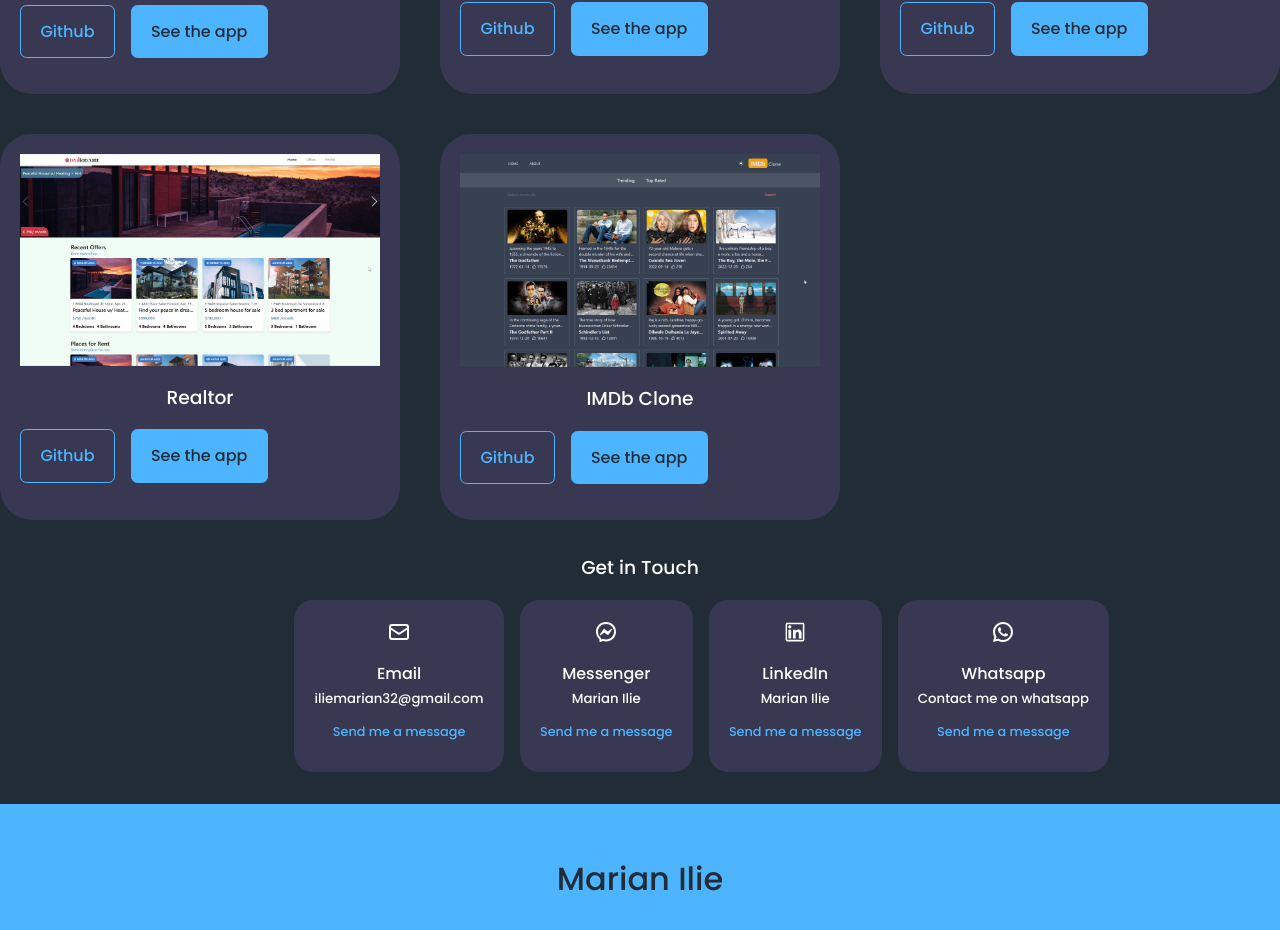
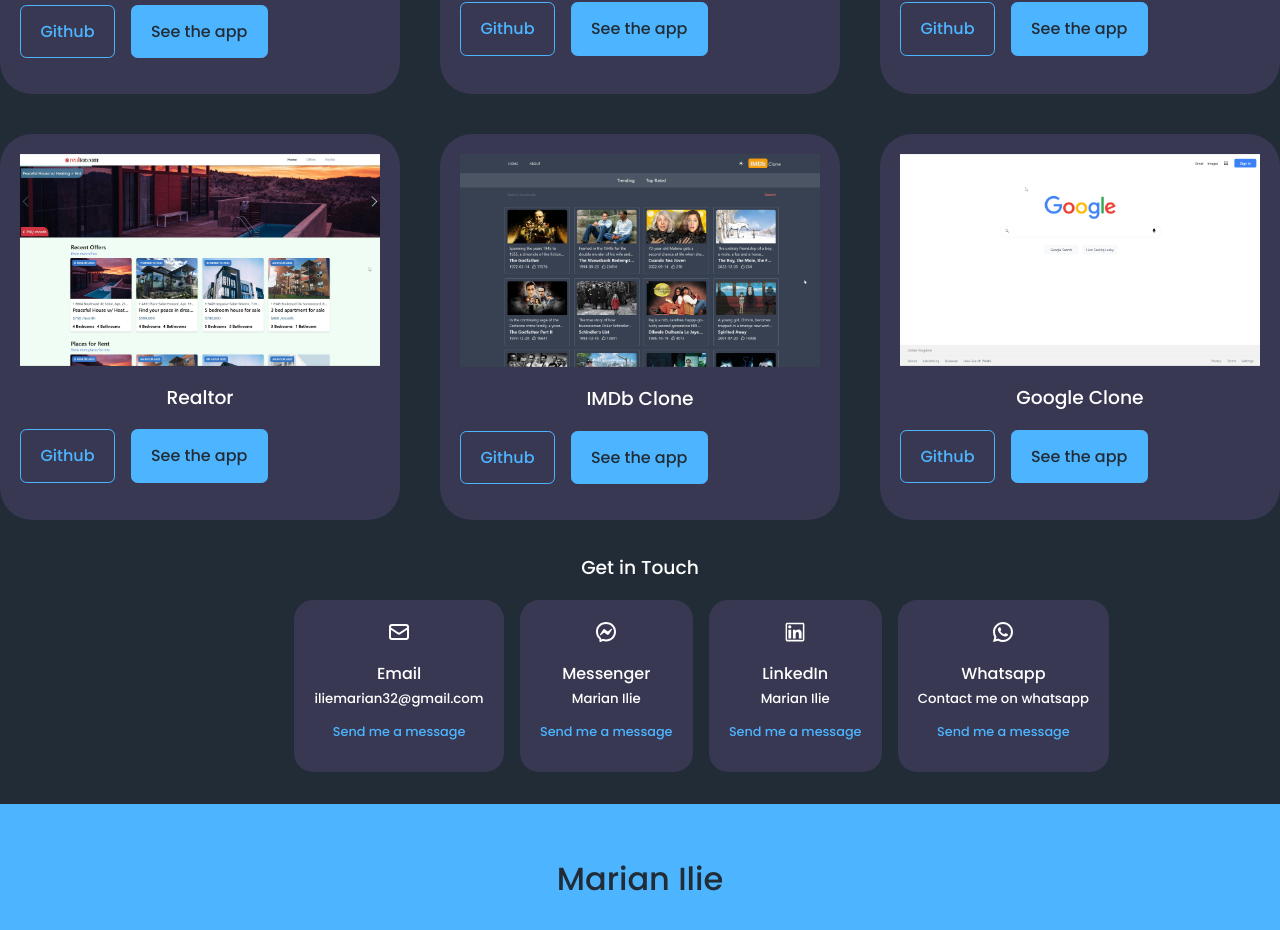
Before and after one commit to Ilie1985/my-portfolio, a React (Create React App) app in the folder my_portfolio/: page / in a window 1280 px wide. Shown: the part 2080-3010 px from the top of the page. Built offline with nearby package versions, Linux system fonts and the light colour scheme.

Commit message:
new project added

```diff
--- a/my_portfolio/src/components/projects/Projects.js
+++ b/my_portfolio/src/components/projects/Projects.js
@@ -7,6 +7,7 @@
 import img6 from "../../media/img6.jpg";
 import img7 from "../../media/img7.jpg";
 import img8 from "../../media/img8.jpg";
+import img9 from "../../media/img9.jpg";
 import "./projects.css";
 
 const data = [
@@ -67,6 +68,13 @@
     github: "https://github.com/Ilie1985/imdb_react_nextjs",
     demo: "https://imdb-react-nextjs.vercel.app/",
   },
+  {
+    id: 9,
+    image: img9,
+    title: "Google Clone",
+    github: "https://github.com/Ilie1985/Google_clone_nextjs13",
+    demo: "https://google-clone-nextjs13.vercel.app/",
+  },
 ];
 
 const Projects = () => {
```
Also changed, not shown: my_portfolio/src/media/img9.jpg (added).
